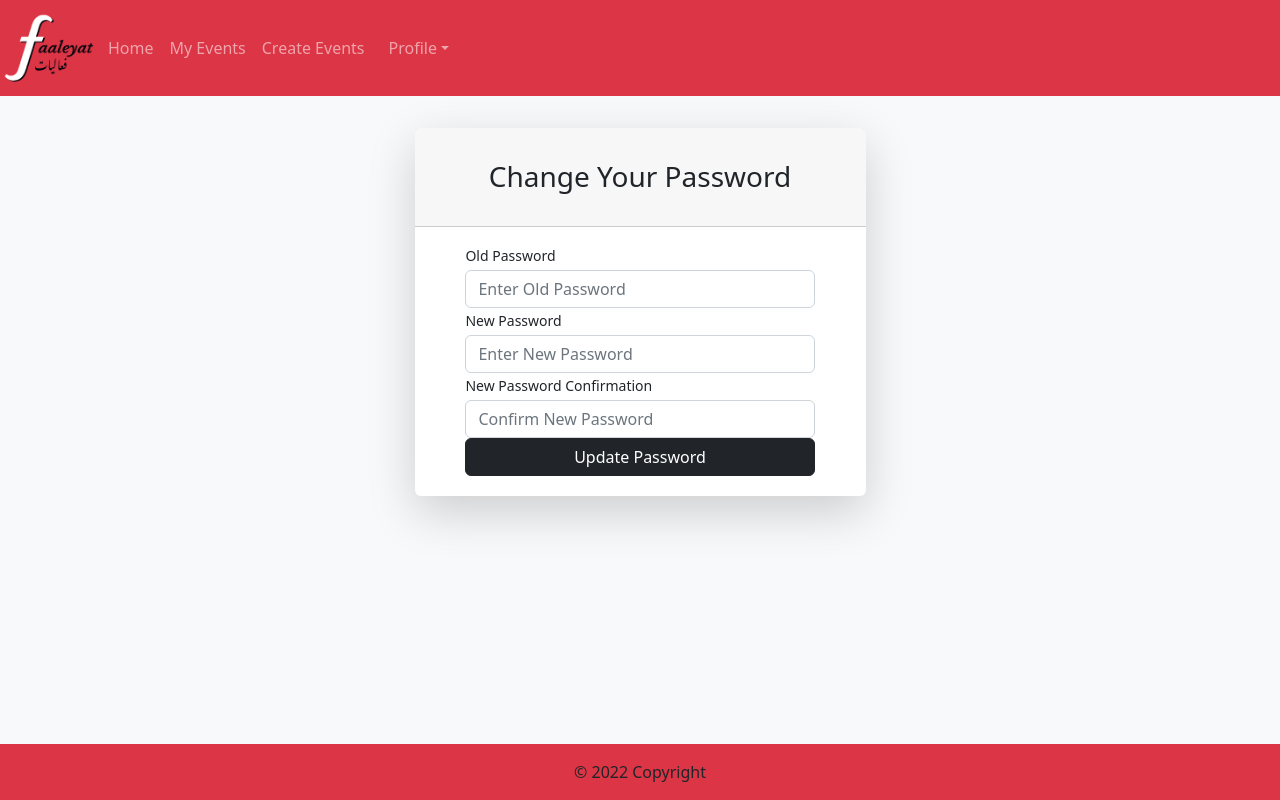
After one commit to MBujaber/First-Pair-Project, a Django app: page /password-change/ in a window 1280 px wide. The commit adds this page. Run offline with Django 4.2, Linux system fonts and the light colour scheme; the visitor is signed in with stand-in values (Sample User, id 1); some libraries are stand-ins or nearby versions.

Commit message:
solved tasks

```diff
--- a/event_planner/urls.py
+++ b/event_planner/urls.py
@@ -20,6 +20,8 @@ from users.views import user_register, logout_user, login_user, edit_profile
 from events.views import create_event, get_events, update_event_item, delete_event_item, get_event, book_event, get_my_booking, get_my_events
 from django.conf import settings
 from django.conf.urls.static import static
+from django.urls import path
+from users.views import ChangePasswordView
 
 
 urlpatterns = [
@@ -40,6 +42,8 @@ urlpatterns = [
          delete_event_item, name="delete-event-item"),
     path("my-booking/", get_my_booking, name="my-booking"),
     path("my-event/", get_my_events, name="my-event"),
+    path('password-change/', ChangePasswordView.as_view(), name='password_change'),
+
 
 
 
--- a/events/templates/base.html
+++ b/events/templates/base.html
@@ -73,7 +73,7 @@
                 <li><a class="dropdown-header">Signed in as {{ request.user.username }}</a></li>
                 <li><hr class="dropdown-divider"></li>
                 <li><a class="dropdown-item" href="{% url 'profile' %}">Edit Profile</a></li>
-                <li><a class="dropdown-item" href="#">Change Password</a></li>
+                <li><a class="dropdown-item" href="{% url 'password_change' %}">Change Password</a></li>
                 <li><hr class="dropdown-divider"></li>
                 <li><a class="dropdown-item" href="{% url 'logout' %}">logout</a></li>
               </ul>
--- a/users/templates/base.html
+++ b/users/templates/base.html
@@ -74,7 +74,7 @@
                 <li><a class="dropdown-header">Signed in as {{ request.user.username }}</a></li>
                 <li><hr class="dropdown-divider"></li>
                 <li><a class="dropdown-item" href="{% url 'profile' %}">Edit Profile</a></li>
-                <li><a class="dropdown-item" href="#">Change Password</a></li>
+                <li><a class="dropdown-item" href="{% url 'password_change' %}">Change Password</a></li>
                 <li><hr class="dropdown-divider"></li>
                 <li><a class="dropdown-item" href="{% url 'logout' %}">logout</a></li>
               </ul>
--- /dev/null
+++ b/users/templates/change_password.html
@@ -0,0 +1,78 @@
+{% extends "base.html" %}
+{% block content %}
+
+
+
+    <div class="form-content my-3 p-3">
+        <div class="container">
+            <div class="row justify-content-center">
+                <div class="col-lg-5">
+                        <div class="card shadow-lg border-0 rounded-lg mt-0 mb-3">
+                            <div class="card-header justify-content-center">
+                              <h3 class="font-weight-light my-4 text-center">Change Your Password</h3>
+                            </div>
+                            {% if form.errors %}
+                                <div class="alert alert-danger alert-dismissible" role="alert">
+                                    <div id="form_errors">
+                                        {% for key, value in form.errors.items %}
+                                            <strong>{{ value }}</strong>
+                                        {% endfor %}
+                                    </div>
+                                    <button type="button" class="close" data-dismiss="alert" aria-label="Close">
+                                        <span aria-hidden="true">&times;</span>
+                                    </button>
+                                </div>
+                            {% endif %}
+
+                            <div class="card-body">
+                                <form method="POST">
+                                    {% csrf_token %}
+                                    <div class="form-row">
+                                        <div class="col-md-10 offset-md-1">
+                                            <div class="form-group">
+                                                <label class="small mb-1" for="id_old_password">Old Password</label>
+                                                <input type="password" name="old_password" autocomplete="new-password"
+                                                       class="form-control" required id="id_old_password"
+                                                       placeholder="Enter Old Password"/>
+                                                <span>
+                                                </span>
+                                            </div>
+                                        </div>
+                                    </div>
+                                    <div class="form-row">
+                                        <div class="col-md-10 offset-md-1">
+                                            <div class="form-group">
+                                                <label class="small mb-1" for="id_new_password1">New Password</label>
+                                                <input type="password" name="new_password1" autocomplete="new-password"
+                                                       class="form-control" required id="id_new_password1"
+                                                       placeholder="Enter New Password"/>
+                                                <span>
+                                                </span>
+                                            </div>
+                                        </div>
+                                    </div>
+                                    <div class="form-row">
+                                        <div class="col-md-10 offset-md-1">
+                                            <div class="form-group">
+                                                <label class="small mb-1" for="id_new_password2">New Password Confirmation</label>
+                                                <input type="password" name="new_password2" autocomplete="new-password"
+                                                       required id="id_new_password2" class="form-control"
+                                                       placeholder="Confirm New Password"/>
+                                            </div>
+                                        </div>
+                                    </div>
+                                    <div class="form-row">
+                                        <div class="col-md-10 offset-md-1">
+                                            <div class="form-group mt-0 mb-1">
+                                                <button type="submit" class="col-md-12 btn btn-dark" id="reset">Update Password</button>
+                                            </div>
+                                        </div>
+                                    </div>
+                                </form>
+                            </div>
+                        </div>
+                </div>
+            </div>
+        </div>
+    </div>
+{% endblock content %}
--- a/users/views.py
+++ b/users/views.py
@@ -4,6 +4,9 @@ from django.contrib.auth import login, logout, authenticate
 from django.http import HttpRequest, HttpResponse
 from django.contrib import messages
 from django.contrib.auth.decorators import login_required
+from django.urls import reverse_lazy
+from django.contrib.auth.views import PasswordChangeView
+from django.contrib.messages.views import SuccessMessageMixin
 
 
 def user_register(request):
@@ -68,3 +71,8 @@ def edit_profile(request):
         "form": user_form,
     }
     return render(request, "edit_profile.html", context)
+
+class ChangePasswordView(SuccessMessageMixin, PasswordChangeView):
+    template_name = 'change_password.html'
+    success_message = "Successfully Changed Your Password"
+    success_url = reverse_lazy('home')
```
Also changed, not shown: users/models.py (line endings or trailing spaces).
